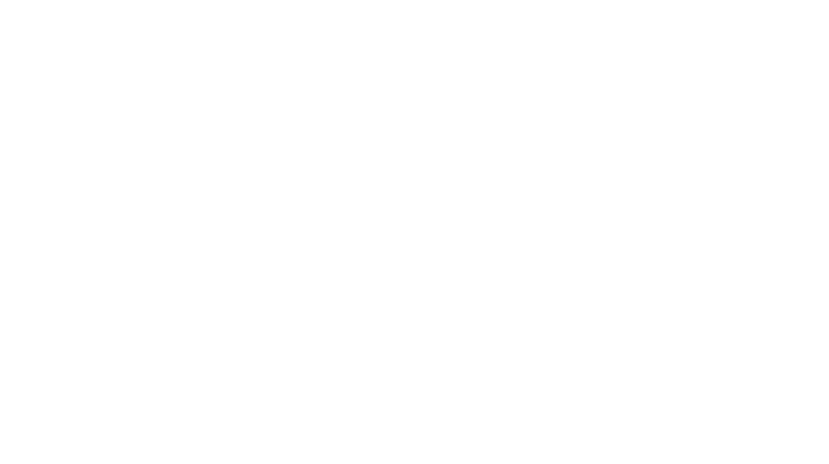
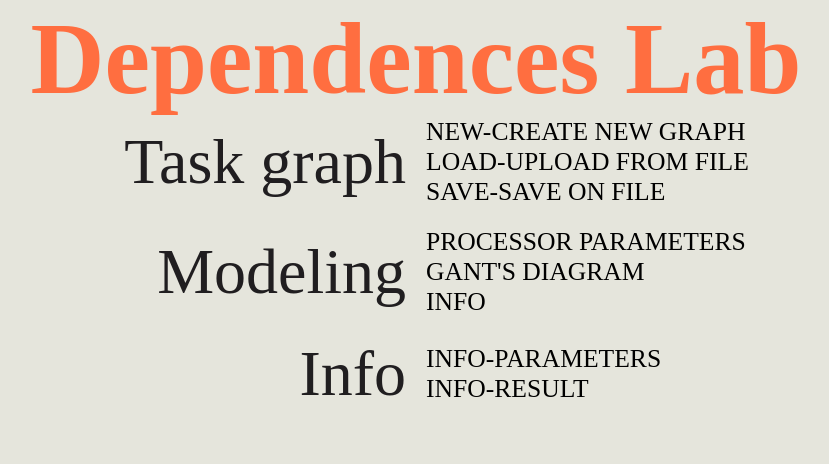
Before and after one commit to Dragonden30/dependences_master_study, a plain HTML site: page index.html in a window 1280 px wide. Shown: the whole page, without its empty margins (224-1053 px from the left). Drawn offline with Linux system fonts and the light colour scheme.

Commit message:
Added graph parts

```diff
--- a/index.html
+++ b/index.html
@@ -7,6 +7,40 @@
   <title>Dependences Lab Main screen</title>
 </head>
 <body>
+    <div id="container">
+        <h1>Dependences Lab</h1>
+        <ul id="menu">
+            <li class="item">
+                <div class="topic">
+                    <a href="">Task graph</a>
+                </div>
+                <div class="description">
+                    <p>New-create new graph</p>
+                    <p>Load-upload from file</p>
+                    <p>Save-save on file</p>
+                </div>
+            </li>
+            <li class="item">
+                <div class="topic">
+                    <a href="">Modeling</a>
+                </div>
+                <div class="description">
+                    <p>Processor parameters</p>
+                    <p>Gant's diagram</p>
+                    <p>Info</p>
+                </div>
+            </li>
+            <li class="item">
+                <div class="topic">
+                    <a href="">Info</a>
+                </div>
+                <div class="description">
+                    <p>Info-parameters</p>
+                    <p>Info-result</p>
+                </div>
+            </li>
+        </ul>
+    </div>
 <script src="./main.js"></script>
 </body>
 </html>
--- a/style.css
+++ b/style.css
@@ -0,0 +1,61 @@
+*{
+    margin: 0;
+    padding: 0;
+}
+html,body{
+    background-color: #e5e5dc;
+    height: 100%;
+}
+h1{
+    text-align: center;
+    font-size: 8vw;
+    color: #ff6e40;
+}
+#container{
+    /* margin-bottom: 30px; */
+    /* padding-bottom: 50px */
+    /* padding-top: 15px; */
+    min-height: 100%;
+    /* background-color: aqua; */
+}
+#menu{
+    overflow: auto;
+    list-style: none;
+    padding-left: 0;
+    padding-bottom: 30px;
+    /* background-color: blueviolet; */
+}
+.item{
+    display: flex;
+    margin-bottom: 20px;
+    justify-content: space-around;
+}
+.topic{
+    flex: 1;
+    display: flex;
+    margin-right: 10px;
+    justify-content: flex-end;
+}
+.topic a{
+    font-size: 5vw;
+    text-decoration: none;
+    color: #201e20;
+    align-self: center;
+    text-align: right;
+
+}
+.topic a:hover{
+    text-decoration: underline;
+}
+.description{
+    flex: 1;
+    display: flex;
+    flex-direction: column;
+    margin-left: 10px;
+    justify-content: center;
+}
+.description p{
+    font-size: 2vw;
+    text-transform: uppercase;
+    color: black;
+}
```
Also changed, not shown: Task Graph/graph.html (added), Task Graph/main.js (added), Task Graph/style.css (added).
